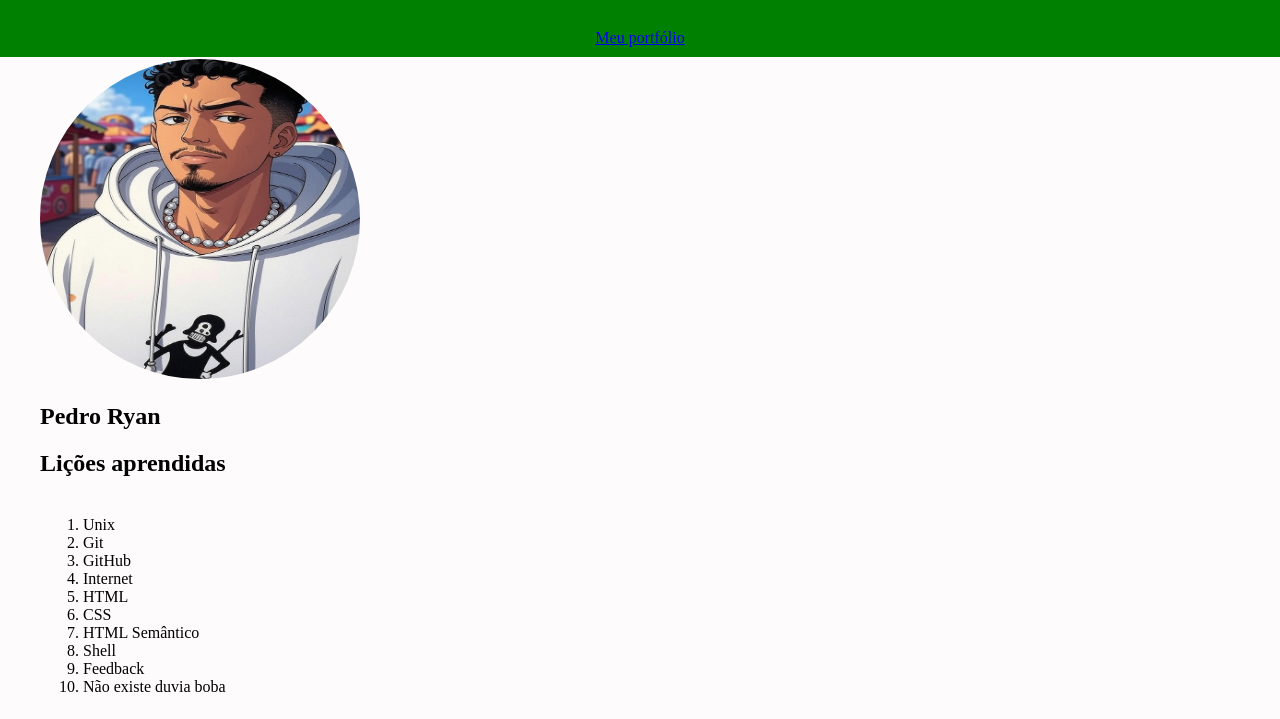
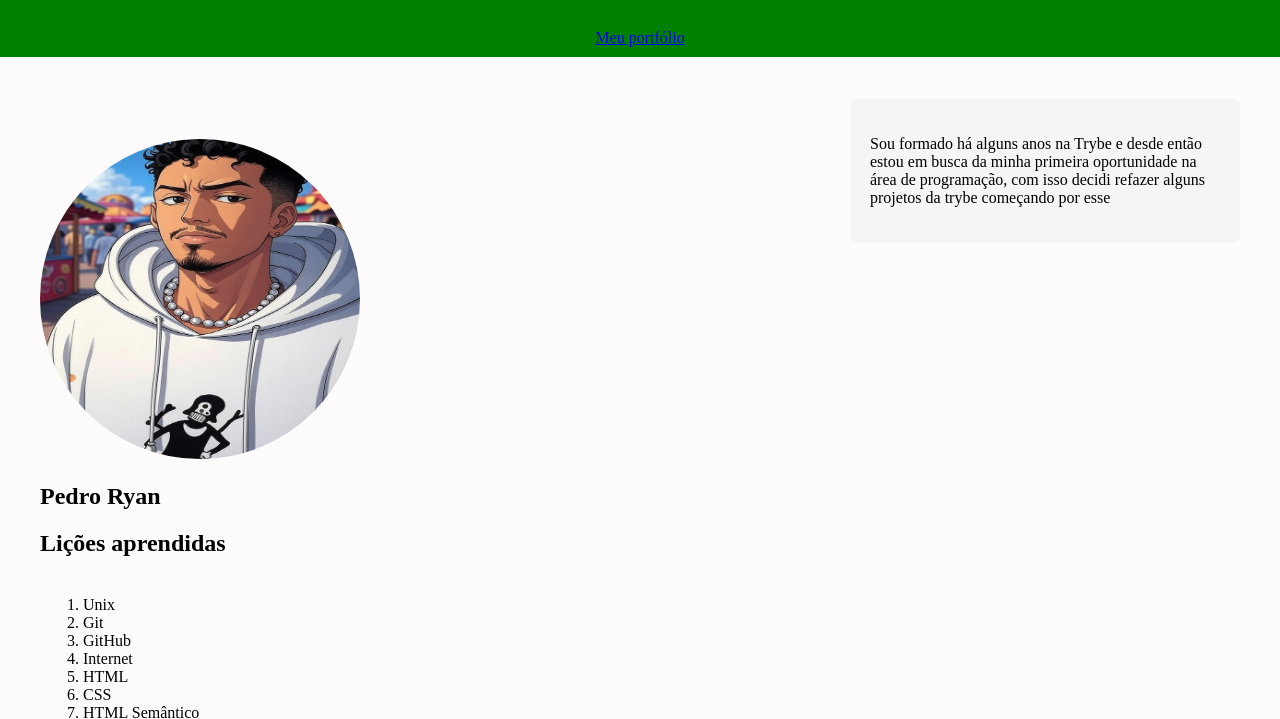
Before and after one commit to nayrgst/lessons-learned, a website: page index.html in a window 1280 px wide. Shown: the part 61-780 px from the top of the page. Drawn offline with Linux system fonts and the light colour scheme.

Commit message:
✅ reqs 9 - 13 finisheds

```diff
--- a/index.html
+++ b/index.html
@@ -11,8 +11,9 @@
       <h1 id="titulo">Lições Aprendidas - Trybe</h1>
       <nav><a href="https://nayr.dev" target="_blank">Meu portfólio</a></nav>
     </header>
+
     <main>
-
+      <div class="main-content">
         <section>
           <img src="./images/foto.jpg" id="minha_foto" alt="Minha foto" />
           <h1>Pedro Ryan</h1>
@@ -73,8 +74,14 @@
             Obrigado a todos os professores e todas as pessoas que nos ajudaram e estão ajudando
           </p>
         </article>
+      </div>
 
+
+      <aside>
+        <p>Sou formado há alguns anos na Trybe e desde então estou em busca da minha primeira oportunidade na área de programação, com isso decidi refazer alguns projetos da trybe começando por esse</p>
+      </aside>
     </main>
+
     <footer id="rodape">
       © Todos os direitos reservados
     </footer>
--- a/style.css
+++ b/style.css
@@ -9,6 +9,10 @@ body {
 
 main {
   margin: 40px;
+  display: grid;
+  grid-template-columns: 2fr 1fr;
+  gap: 30px;
+  margin-top: 120px;
 }
 
 nav {
@@ -29,6 +33,7 @@ article {
   align-items: center;
   justify-content: center;
   flex-direction: column;
+  z-index: 1000;
 }
 
 #minha_foto {
@@ -47,3 +52,11 @@ article {
   justify-content: center;
   padding: 20px;
 }
+
+aside {
+  background-color: whitesmoke;
+  padding: 20px;
+  border-radius: 8px;
+  height: fit-content;
+  margin-top: 40px;
+}
```
Lines whose indentation alone changed are shown as unchanged.
